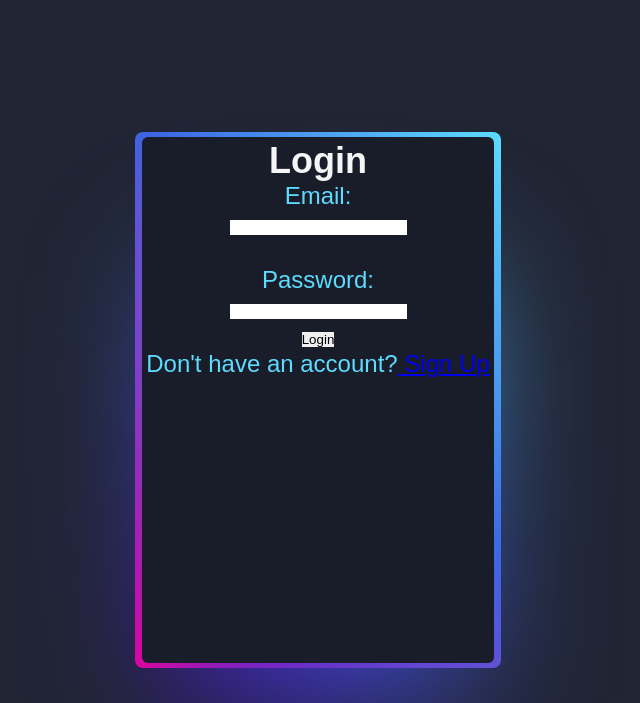
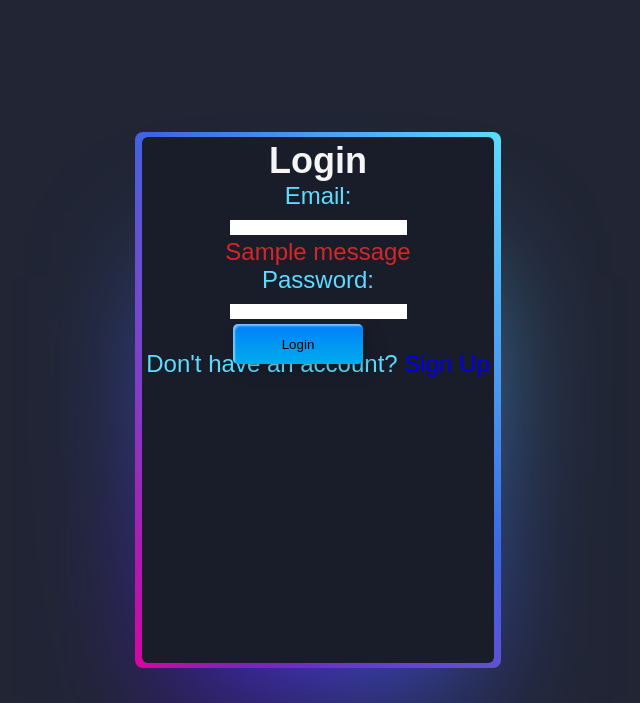
Before and after one commit to chrishorizon/nft_project, a Flask app: page / in a window 1280 px wide. Shown: the top 703 px of the page, without its empty margins (322-962 px from the left). Run offline with Flask 2, Linux system fonts and the light colour scheme; tables that the repository leaves empty or names only in its code hold one stand-in row (values such as "Sample post"); one stand-in notice (Sample message) is shown.

Commit message:
Button update

```diff
--- a/flask_app/static/css/style.css
+++ b/flask_app/static/css/style.css
@@ -25,12 +25,12 @@ h2{
     color: #5ddcff;
 }
 
-.btn-login{
-
+.btn-signup{
+    text-decoration: none;
 }
 
-.btn-signup{
-
+.email-error{
+    color: rgb(212, 39, 39);
 }
 
 
@@ -52,8 +52,8 @@ body {
     border-radius: 6px;
     justify-content: center;
     align-items: center;
-    text-align: center; */
-    display: flex;
+    text-align: center;
+    /* display: flex; */
     font-size: 1.5em;
     color: rgb(88 199 250 / 0%);
 }
@@ -105,3 +105,180 @@ body {
     --rotate: 360deg;
     }
 }
+
+.btn-12{
+    position: relative;
+    right: 20px;
+    bottom: 20px;
+    border:none;
+    box-shadow: none;
+    width: 130px;
+    /* height: 40px; */
+    line-height: 42px;
+    -webkit-perspective: 230px;
+    perspective: 230px;
+    margin-top: 20px;
+  }
+  .btn-12 span {
+    background: rgb(0,172,238);
+  background: linear-gradient(0deg, rgba(0,172,238,1) 0%, rgba(2,126,251,1) 100%);
+    display: block;
+    position: absolute;
+    width: 130px;
+    height: 40px;
+    box-shadow:inset 2px 2px 2px 0px rgba(255,255,255,.5),
+    7px 7px 20px 0px rgba(0,0,0,.1),
+    4px 4px 5px 0px rgba(0,0,0,.1);
+    border-radius: 5px;
+    margin:0;
+    text-align: center;
+    -webkit-box-sizing: border-box;
+    -moz-box-sizing: border-box;
+    box-sizing: border-box;
+    -webkit-transition: all .3s;
+    transition: all .3s;
+  }
+  .btn-12 span:nth-child(1) {
+    box-shadow:
+    -7px -7px 20px 0px #fff9,
+    -4px -4px 5px 0px #fff9,
+    7px 7px 20px 0px #0002,
+    4px 4px 5px 0px #0001;
+    -webkit-transform: rotateX(90deg);
+    -moz-transform: rotateX(90deg);
+    transform: rotateX(90deg);
+    -webkit-transform-origin: 50% 50% -20px;
+    -moz-transform-origin: 50% 50% -20px;
+    transform-origin: 50% 50% -20px;
+  }
+  .btn-12 span:nth-child(2) {
+    -webkit-transform: rotateX(0deg);
+    -moz-transform: rotateX(0deg);
+    transform: rotateX(0deg);
+    -webkit-transform-origin: 50% 50% -20px;
+    -moz-transform-origin: 50% 50% -20px;
+    transform-origin: 50% 50% -20px;
+  }
+  .btn-12:hover span:nth-child(1) {
+    box-shadow:inset 2px 2px 2px 0px rgba(255,255,255,.5),
+    7px 7px 20px 0px rgba(0,0,0,.1),
+    4px 4px 5px 0px rgba(0,0,0,.1);
+    -webkit-transform: rotateX(0deg);
+    -moz-transform: rotateX(0deg);
+    transform: rotateX(0deg);
+  }
+  .btn-12:hover span:nth-child(2) {
+    box-shadow:inset 2px 2px 2px 0px rgba(255,255,255,.5),
+    7px 7px 20px 0px rgba(0,0,0,.1),
+    4px 4px 5px 0px rgba(0,0,0,.1);
+  color: transparent;
+    -webkit-transform: rotateX(-90deg);
+    -moz-transform: rotateX(-90deg);
+    transform: rotateX(-90deg);
+  }
+
+/* Animated button ----------------------- */
+.login-box a {
+  position: relative;
+  display: inline-block;
+  padding: 10px 20px;
+  overflow: hidden;
+  transition: .5s;
+  color: #03e9f4;
+  font-family: sans-serif;
+  font-size: 16px;
+  text-decoration: none;
+  text-transform: uppercase;
+  margin-top: 40px;
+  letter-spacing: 4px
+}
+
+.login-box a:hover {
+  background: #03e9f4;
+  color: #fff;
+  border-radius: 5px;
+  box-shadow: 0 0 5px #03e9f4,
+              0 0 25px #03e9f4,
+              0 0 50px #03e9f4,
+              0 0 100px #03e9f4;
+}
+
+.login-box a span {
+  position: absolute;
+  display: block;
+}
+
+.login-box a span:nth-child(1) {
+  top: 0;
+  left: -100%;
+  width: 100%;
+  height: 2px;
+  background: linear-gradient(90deg, transparent, #03e9f4);
+  animation: btn-anim1 1s linear infinite;
+}
+
+@keyframes btn-anim1 {
+  0% {
+    left: -100%;
+  }
+  50%,100% {
+    left: 100%;
+  }
+}
+
+.login-box a span:nth-child(2) {
+  top: -100%;
+  right: 0;
+  width: 2px;
+  height: 100%;
+  background: linear-gradient(180deg, transparent, #03e9f4);
+  animation: btn-anim2 1s linear infinite;
+  animation-delay: .25s
+}
+
+@keyframes btn-anim2 {
+  0% {
+    top: -100%;
+  }
+  50%,100% {
+    top: 100%;
+  }
+}
+
+.login-box a span:nth-child(3) {
+  bottom: 0;
+  right: -100%;
+  width: 100%;
+  height: 2px;
+  background: linear-gradient(270deg, transparent, #03e9f4);
+  animation: btn-anim3 1s linear infinite;
+  animation-delay: .5s
+}
+
+@keyframes btn-anim3 {
+  0% {
+    right: -100%;
+  }
+  50%,100% {
+    right: 100%;
+  }
+}
+
+.login-box a span:nth-child(4) {
+  bottom: -100%;
+  left: 0;
+  width: 2px;
+  height: 100%;
+  background: linear-gradient(360deg, transparent, #03e9f4);
+  animation: btn-anim4 1s linear infinite;
+  animation-delay: .75s
+}
+
+@keyframes btn-anim4 {
+  0% {
+    bottom: -100%;
+  }
+  50%,100% {
+    bottom: 100%;
+  }
+}
--- a/flask_app/templates/index.html
+++ b/flask_app/templates/index.html
@@ -24,7 +24,7 @@
                     {% with email_error = get_flashed_messages(category_filter=['email_login']) %}
                         {% if email_error: %}
                             {% for message in email_error: %}
-                                <p class="text-danger">{{ message }}</p>
+                                <p class="email-error">{{ message }}</p>
                             {% endfor %}
                         {% endif %}
                     {% endwith %}
@@ -34,7 +34,7 @@
                             <input type="password" name="password" class="form-control">
                         </div>
                     </div>
-                    <input class="btn-login" type="submit" value="Login">
+                    <button class="custom-btn btn-12"><span>Enter NFT World</span><span>Login</span></button>
                 </form>
                 <p class="font-color">Don't have an account?<a class="btn-signup" href="/register"> Sign Up</a></p>
             </div>
```
Also changed, not shown: flask_app/templates/register.html (+12 -1 lines).
